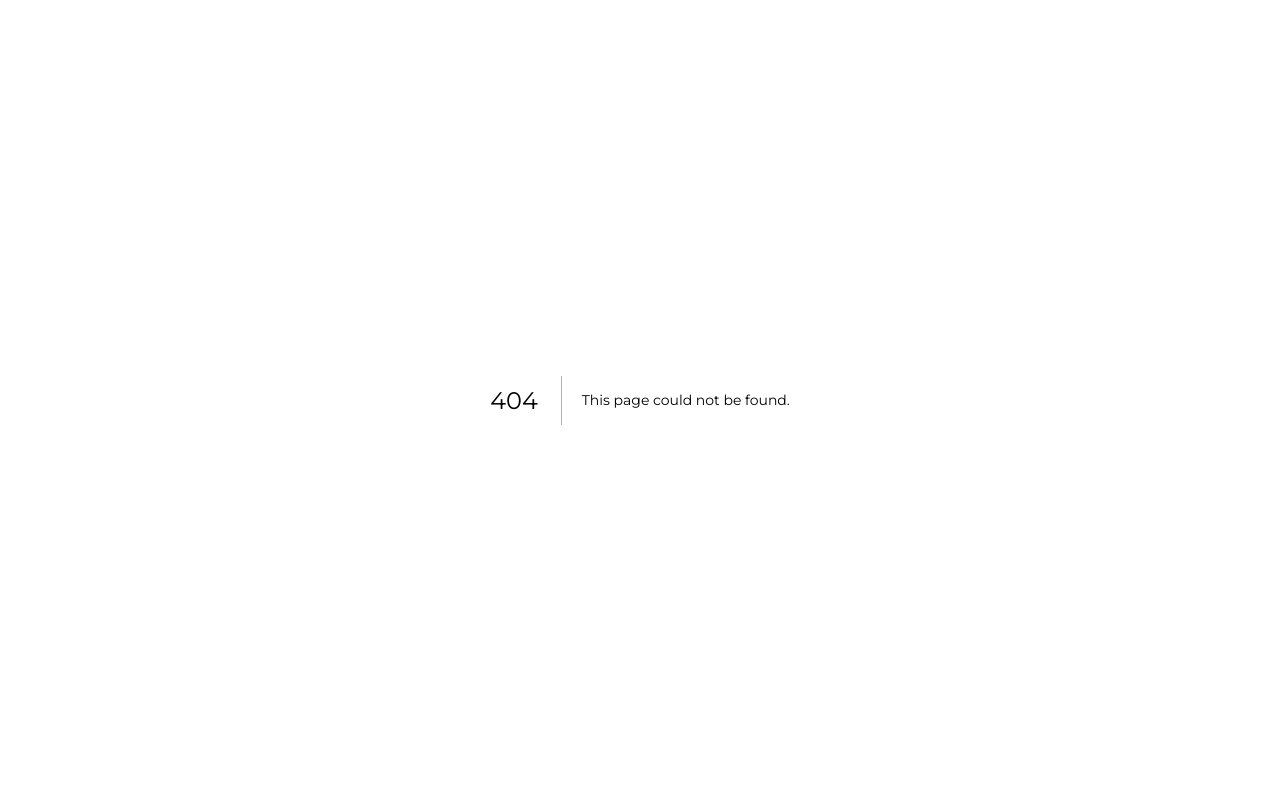
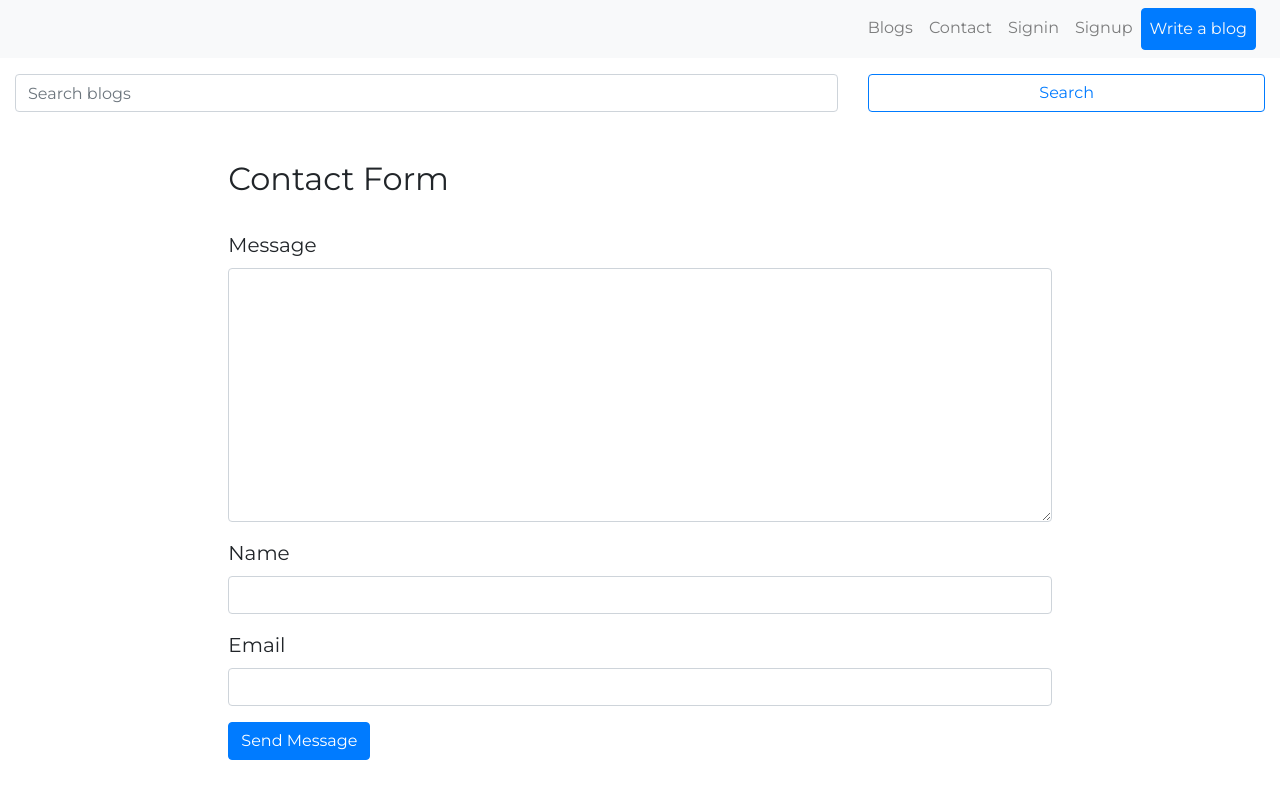
Before and after one commit to K-Kumar-01/Blog-frontend, a Next.js app: page /contact in a window 1280 px wide. Before the commit this address had no page. Shown: the top 798 px of the page. Built offline with nearby package versions, Linux system fonts and the light colour scheme.

Commit message:
added contact forms

```diff
--- /dev/null
+++ b/actions/form.js
@@ -0,0 +1,27 @@
+import fetch from 'isomorphic-fetch';
+import { API } from '../config';
+
+export const emailContactForm = (data) => {
+	let emailEndPoint;
+
+	if (data.authorEmail) {
+		emailEndPoint = `${API}/contact-blog-author`;
+	} else {
+		emailEndPoint = `${API}/contact`;
+	}
+	return fetch(`${emailEndPoint}`, {
+		method: 'POST',
+		headers: {
+			Accept: 'application/json',
+			'Content-Type': 'application/json',
+		},
+		body: JSON.stringify(data),
+	})
+		.then((response) => {
+			return response.json();
+		})
+		.catch((err) => {
+			console.log(err);
+			return err;
+		});
+};
--- a/components/Header.js
+++ b/components/Header.js
@@ -32,6 +32,11 @@ const Header = (props) => {
 								<NavLink className={styles.link}>Blogs</NavLink>
 							</Link>
 						</NavItem>
+						<NavItem>
+							<Link href="/contact">
+								<NavLink className={`${styles.link}`}>Contact</NavLink>
+							</Link>
+						</NavItem>
 						{!isAuth() && (
 							<React.Fragment>
 								<NavItem>
@@ -47,12 +52,6 @@ const Header = (props) => {
 							</React.Fragment>
 						)}
 
-						<NavItem>
-							<Link href="user/crud/blog">
-								<NavLink className={`${styles.link} btn btn-primary text-light`}>Write a blog</NavLink>
-							</Link>
-						</NavItem>
-
 						{isAuth() && (
 							<NavItem>
 								<Link href={isAuth().role === 1 ? '/admin' : '/user'}>
@@ -60,6 +59,12 @@ const Header = (props) => {
 								</Link>
 							</NavItem>
 						)}
+
+						<NavItem>
+							<Link href="user/crud/blog">
+								<NavLink className={`${styles.link} btn btn-primary text-light mr-2`}>Write a blog</NavLink>
+							</Link>
+						</NavItem>
 
 						{isAuth() && (
 							<NavItem>
--- /dev/null
+++ b/components/form/ContactForm.js
@@ -0,0 +1,117 @@
+import Link from 'next/link';
+import { emailContactForm } from '../../actions/form';
+import React, { useState } from 'react';
+
+const ContactForm = ({ authorEmail }) => {
+	const [values, setValues] = useState({
+		message: '',
+		name: '',
+		email: '',
+		success: false,
+		sent: false,
+		buttonText: 'Send Message',
+		error: false,
+	});
+
+	const { name, email, message, success, error, sent, buttonText } = values;
+
+	const clickSubmit = (e) => {
+		e.preventDefault();
+		setValues({ ...values, buttonText: 'Sending...' });
+
+		emailContactForm({ authorEmail,name, email, message })
+			.then((data) => {
+				if (data.error) {
+					setValues({ ...values, error: data.error, buttonText: 'Send Message' });
+				} else {
+					setValues({
+						...values,
+						sent: true,
+						success: true,
+						name: '',
+						email: '',
+						message: '',
+						buttonText: 'Sent',
+					});
+				}
+			})
+			.catch((err) => {
+				setValues({ ...values, error: err, buttonText: 'Send Message' });
+			});
+	};
+
+	const handleChange = (name) => (e) => {
+		setValues({ ...values, [name]: e.target.value, error: false, success: false, buttonText: 'Send Message' });
+	};
+
+	const showContactForm = () => {
+		return (
+			<form onSubmit={clickSubmit} className="pb-5">
+				<div className="form-group">
+					<label htmlFor="message" className="lead">
+						Message
+					</label>
+					<textarea
+						onChange={handleChange('message')}
+						className="form-control"
+						rows="10"
+						value={message}
+						required
+						name="message"
+					/>
+				</div>
+				<div className="form-group">
+					<label htmlFor="name" className="lead">
+						Name
+					</label>
+					<input
+						type="text"
+						onChange={handleChange('name')}
+						className="form-control"
+						value={name}
+						required
+						name="name"
+					/>
+				</div>
+				<div className="form-group">
+					<label htmlFor="email" className="lead">
+						Email
+					</label>
+					<input
+						type="email"
+						name="email"
+						onChange={handleChange('email')}
+						className="form-control"
+						value={email}
+						required
+					/>
+				</div>
+				<div>
+					<button className="btn btn-primary">{buttonText}</button>
+				</div>
+			</form>
+		);
+	};
+
+	const showSuccess = () => {
+		return success && <div className="alert alert-success">Thank you for contacting us</div>;
+	};
+
+	const showError = () => {
+		return (
+			<div className="alert alert-danger" style={{ display: error ? '' : 'none' }}>
+				{error}
+			</div>
+		);
+	};
+
+	return (
+		<div>
+			{showSuccess()}
+			{showError()}
+			{showContactForm()}
+		</div>
+	);
+};
+
+export default ContactForm;
--- /dev/null
+++ b/pages/contact.js
@@ -0,0 +1,23 @@
+import React from 'react';
+import Layout from '../components/Layout';
+import Link from 'next/link';
+import ContactForm from '../components/form/ContactForm';
+const Index = () => {
+	return (
+		<div>
+			<Layout>
+				<div className="container-fluid">
+					<div className="row">
+						<div className="col-md-8 offset-2">
+							<h2>Contact Form</h2>
+							<br />
+							<ContactForm />
+						</div>
+					</div>
+				</div>
+			</Layout>
+		</div>
+	);
+};
+
+export default Index;
--- a/pages/profile/[username].js
+++ b/pages/profile/[username].js
@@ -5,6 +5,7 @@ import Layout from '../../components/Layout';
 import moment from 'moment';
 import { API, APP_NAME, DOMAIN, FB_APP_ID } from '../../config';
 import { userPublicProfile } from '../../actions/user';
+import ContactForm from '../../components/form/ContactForm';
 
 const UserProfile = ({ user, blogs, query }) => {
 	const head = () => {
@@ -88,7 +89,7 @@ const UserProfile = ({ user, blogs, query }) => {
 										Message {user.name}
 									</div>
 									<br />
-									<p>COnatct form</p>
+									<ContactForm authorEmail={user.email} />
 								</div>
 							</div>
 						</div>
```
